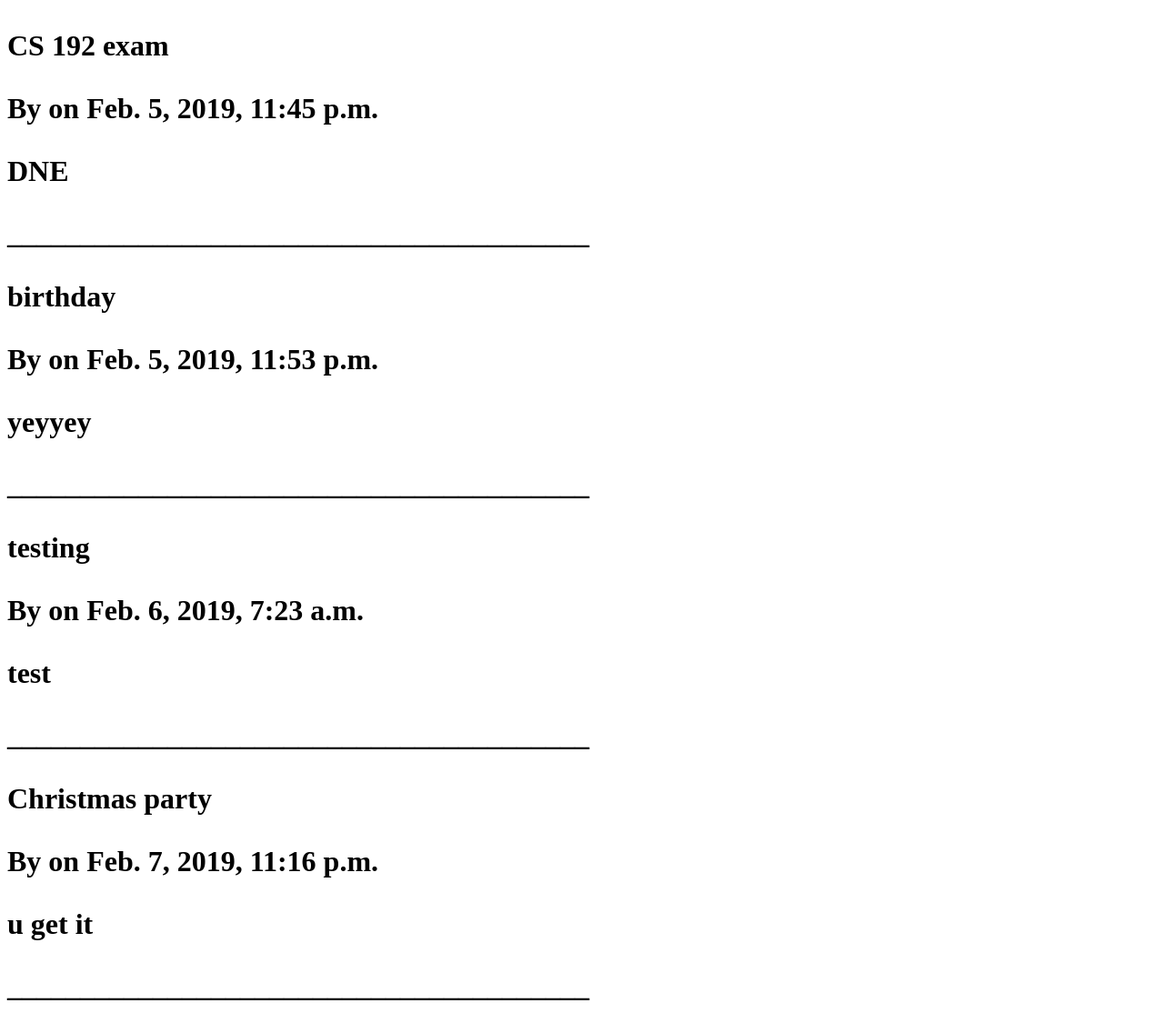
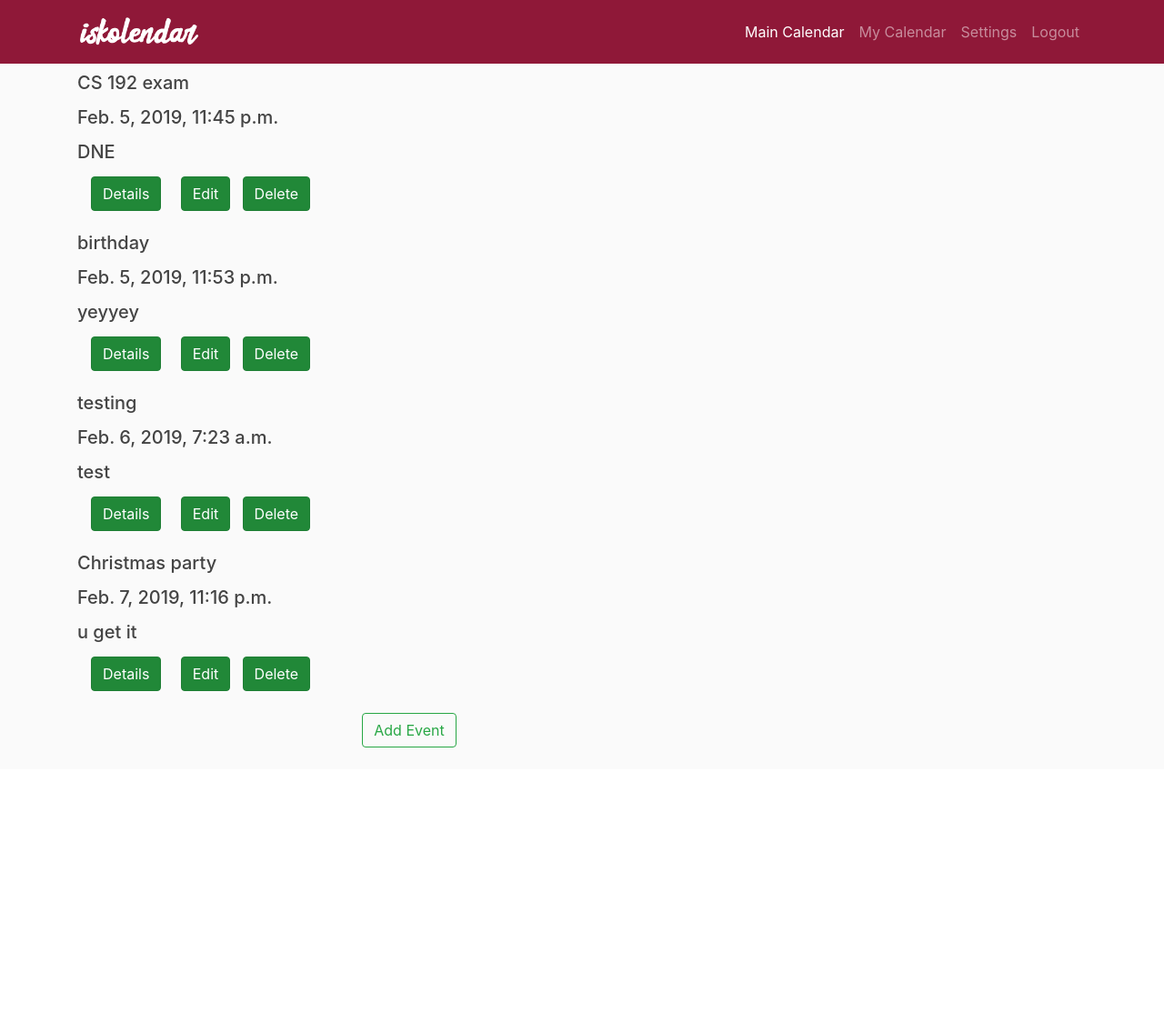
Before and after one commit to christelespino/iskolendar, a Django app: page / in a window 1280 px wide. Shown: the whole page at 91% size. After the commit the page ends 822 px from the top, so only its background shows below. Run offline with Django 3.2, Linux system fonts and the light colour scheme; data comes from the database, SQL or seed files in the repository; both versions use the stored data as it was after the commit; some libraries are stand-ins or nearby versions.

Commit message:
frontend

```diff
--- a/iskolendar/settings.py
+++ b/iskolendar/settings.py
@@ -39,6 +39,7 @@ INSTALLED_APPS = [
     'django.contrib.sessions',
     'django.contrib.messages',
     'django.contrib.staticfiles',
+    'crispy_forms',
 ]
 
 MIDDLEWARE = [
--- /dev/null
+++ b/maincalendar/static/maincalendar/main.css
@@ -0,0 +1,27 @@
+/*This is a course requirement for CS 192 Software Engineering II under the supervision of Asst. Prof. Ma. Rowena C. Solamo of the Department of Computer Science, College of Engineering, University of the Philippines, Diliman for the AY 2015-2016*/
+body {
+  background: #fafafa;
+  color: #333333;
+  margin-top: 5rem;
+}
+
+h1, h2, h3, h4, h5, h6 {
+  color: #444444;
+}
+
+.navbar {
+  background-color: #8f1838;
+  text-align: center;
+}
+
+.content-section {
+  background: #ffffff;
+  padding: 10px 20px;
+  border: 1px solid #dddddd;
+  border-radius: 3px;
+  margin-bottom: 20px;
+}
+
+.btn-success{
+  background-color: #005740;
+}
--- /dev/null
+++ b/maincalendar/templates/maincalendar/index.html
@@ -0,0 +1,72 @@
+<!--This is a course requirement for CS 192 Software Engineering II under the supervision of Asst. Prof. Ma. Rowena C. Solamo of the Department of Computer Science, College of Engineering, University of the Philippines, Diliman for the AY 2015-2016-->
+
+{% load static %}
+<!DOCTYPE html>
+<html lang="en">
+
+  <head>
+    <meta charset="utf-8">
+    <meta name="viewport" content="width=device-width, initial-scale=1, shrink-to-fit=no">
+
+    <title>Iskolendar</title>
+
+    <!-- Bootstrap CSS -->
+    <link rel="stylesheet" href="https://maxcdn.bootstrapcdn.com/bootstrap/4.0.0-beta/css/bootstrap.min.css" integrity="sha384-/Y6pD6FV/Vv2HJnA6t+vslU6fwYXjCFtcEpHbNJ0lyAFsXTsjBbfaDjzALeQsN6M" crossorigin="anonymous">
+
+    <link rel="stylesheet" href="https://unpkg.com/bootstrap-material-design@4.1.1/dist/css/bootstrap-material-design.min.css" integrity="sha384-wXznGJNEXNG1NFsbm0ugrLFMQPWswR3lds2VeinahP8N0zJw9VWSopbjv2x7WCvX" crossorigin="anonymous">
+
+    <link href="https://fonts.googleapis.com/icon?family=Material+Icons"rel="stylesheet">
+
+    <link rel="stylesheet" type="text/css" href="{% static 'maincalendar/main.css' %}">
+  </head>
+
+  <body>
+
+    <!-- Navigation -->
+    <header class="site-header">
+      <nav class="navbar navbar-expand-md navbar-dark fixed-top">
+        <div class="container">
+          <a class="navbar-brand" href="{% url 'maincalendar' %}">
+            <img src="{% static 'maincalendar/iskolendar-logo.png' %}" width="135" height="44.25"/></a>
+          <button class="navbar-toggler" type="button" data-toggle="collapse" data-target="#navbarResponsive" aria-controls="navbarResponsive" aria-expanded="false" aria-label="Toggle navigation">
+            <span class="navbar-toggler-icon"></span>
+          </button>
+          <div class="collapse navbar-collapse" id="navbarResponsive">
+            <ul class="navbar-nav ml-auto">
+                <li class ="nav-item active">
+                  <a class="nav-link">Main Calendar
+                    <span class="sr-only">(current)</span>
+                  </a>
+                </li>
+                <li class ="nav-item">
+                  <a class="nav-link">My Calendar</a>
+                </li>
+                <li class ="nav-item">
+                  <a class="nav-link">Settings</a>
+                </li>
+                <li class ="nav-item">
+                  <a class="nav-link">Logout</a>
+                </li>
+            </ul>
+          </div>
+        </div>
+      </nav>
+    </header>
+
+    <main role="main" class="container">
+      <div class="row">
+        <div class="col-md-8">
+          {% block content %}{% endblock %}
+        </div>
+      </div>
+    </main>
+
+
+    <!-- Bootstrap core JavaScript -->
+    <script src="https://code.jquery.com/jquery-3.2.1.slim.min.js" integrity="sha384-KJ3o2DKtIkvYIK3UENzmM7KCkRr/rE9/Qpg6aAZGJwFDMVNA/GpGFF93hXpG5KkN" crossorigin="anonymous"></script>
+    <script src="https://unpkg.com/popper.js@1.12.6/dist/umd/popper.js" integrity="sha384-fA23ZRQ3G/J53mElWqVJEGJzU0sTs+SvzG8fXVWP+kJQ1lwFAOkcUOysnlKJC33U" crossorigin="anonymous"></script>
+    <script src="https://unpkg.com/bootstrap-material-design@4.1.1/dist/js/bootstrap-material-design.js" integrity="sha384-CauSuKpEqAFajSpkdjv3z9t8E7RlpJ1UP0lKM/+NdtSarroVKu069AlsRPKkFBz9" crossorigin="anonymous"></script>
+    <script>$(document).ready(function() { $('body').bootstrapMaterialDesign(); });</script>
+  </body>
+
+</html>
--- a/maincalendar/templates/maincalendar/maincalendar.html
+++ b/maincalendar/templates/maincalendar/maincalendar.html
@@ -1,17 +1,23 @@
 <!--This is a course requirement for CS 192 Software Engineering II under the supervision of Asst. Prof. Ma. Rowena C. Solamo of the Department of Computer Science, College of Engineering, University of the Philippines, Diliman for the AY 2015-2016-->
-<!DOCTYPE html>
-<html>
-<head>
-	<title></title>
-</head>
-<body>
-	<h1>
-		{% for event in events%}
-			<p> {{ event.title }}</p>
-			<p> By {{ event.author }} on {{ event.date_posted }}</p>
-			<p> {{ event.description }}</p>
-			<p>________________________________________</p>
-		{% endfor %}
-	</h1>
-</body>
-</html>
+{% extends "maincalendar/index.html" %}
+{% block content %}
+	<h5>
+		{% if events %}
+			{% for event in events %}
+				<p> {{ event.title }}</p>
+				<p> {{ event.date_posted }}</p>
+				<p> {{ event.description }}</p>
+				<div class="container mb-4">
+				  <a class="btn btn-success active mr-3" href="{% url 'event-detail' event.id%}">Details</a>
+		          <a class="btn btn-success active" href="{% url 'event-update' event.id%}">Edit</a>
+		          <a class="btn btn-success active ml-2" href="{% url 'event-delete' event.id%}">Delete</a>
+		        </div>
+			{% endfor %}
+		{% else %}
+			<p> Nothing to display. </p>
+		{% endif %}
+		<div class="col-lg-12 mb-4" align="center">
+			<a class="btn btn-outline-success" align="center" href="{% url 'event-create' %}">Add Event</a>
+		</div>
+	</h5>
+{% endblock content %}
```
Also changed, not shown: maincalendar/templates/maincalendar/event_confirm_delete.html (+5 -9 lines), maincalendar/templates/maincalendar/event_detail.html (+16 -11 lines), maincalendar/templates/maincalendar/event_form.html (+6 -9 lines), maincalendar/templates/maincalendar/extras.html (added, +25 -0 lines), db.sqlite3, maincalendar/static/maincalendar/iskolendar-logo.png (added).
